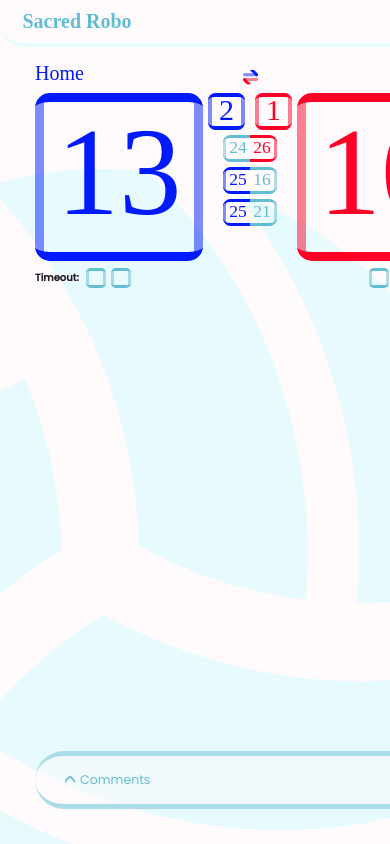
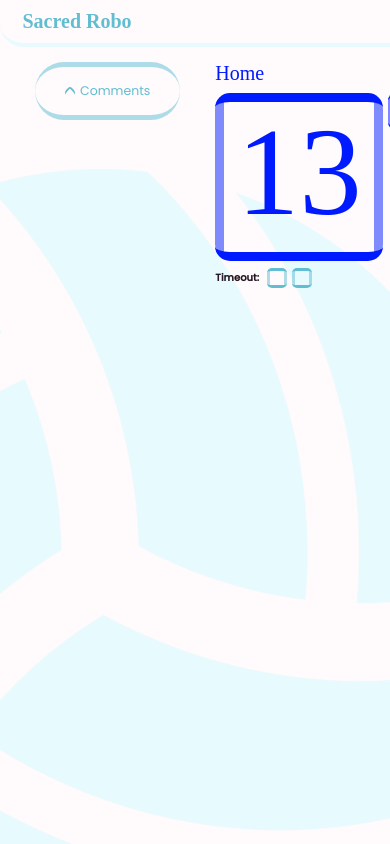
Before and after one commit to clestinepa/Sacred-Robo, a Svelte app: page / in a window 390 px wide. Shown: the top 844 px of the page. Built offline with nearby package versions, Linux system fonts and the light colour scheme; a web font is replaced by a local one.

Commit message:
essai responsive zone com + resize

```diff
--- a/public/global.css
+++ b/public/global.css
@@ -260,6 +260,24 @@ main::-webkit-scrollbar-thumb:hover {
 }
 /* ********* */
 
+/* Commentaires */
+.header_com {
+	display: flex;
+	justify-content: space-between;
+	align-items: center;
+}
+
+.title_subsection_com {
+	font-weight: semibold;
+}
+
+.date {
+	color: var(--font-clair);
+}
+/* ************ */
+
+
+
 /* Result responsive */
 /*Max witdh atteinte pour html de taille 1474px (min à 500px)*/
 :root {
@@ -273,7 +291,7 @@ main::-webkit-scrollbar-thumb:hover {
 }
 
 .game{
-	padding: max(3%, 10px) max(7%, 20px) max(7%, 20px) max(7%, 20px);
+	padding: max(3%, 10px) max(7%, 20px);
 }
 
 #result, #tm1, #tm2 {
@@ -387,6 +405,21 @@ main::-webkit-scrollbar-thumb:hover {
 	--2vw-reduit :  min(max(10px, calc(var(--vw-comments)*2)),20px);
 }
 
+#comments {
+	border-radius: 30px;
+	border : 5px solid var(--clair);
+	/* margin-top: min(max(25px,5vw),73px); */
+	padding : 15px 0;
+}
+
+#comments_scroll {
+	padding : 0 25px;
+	margin: 0 5px;
+	gap: 15px;
+}
+#comment_details {
+	gap: 30px;
+}
 
 .title_subsection_com, .detail_react_true, .detail_react_false {
 	font-size : min(max(15px, calc(var(--vw-comments)*3)),20px);
@@ -399,6 +432,10 @@ main::-webkit-scrollbar-thumb:hover {
 }
 .icon_react {
 	font-size: min(max(25px,5vw),40px);
+}
+
+.title_subsection_com {
+	margin-right: var(--2vw-reduit);
 }
 
 .zone_com {
@@ -420,14 +457,17 @@ main::-webkit-scrollbar-thumb:hover {
 .see, .detail_react_true, .detail_react_false {
 	gap:  var(--1vw-reduit);
 }
-#read {
+.date, #read {
     bottom: min(max(2px, calc(var(--vw-comments)*0.4)),3px);
 }
 .react {
 	gap: min(max(15px, calc(var(--vw-comments)*3)), 44px);
 }
 
-
+.down2, .up2 {
+	height:  var(--2vw-reduit);
+	width:  var(--2vw-reduit);
+}
 /* ******** ********** */
 
 /* Header responsive */
--- a/src/App.svelte
+++ b/src/App.svelte
@@ -41,7 +41,7 @@
 	import { liveQuery } 	from "dexie";
 	import { db } 			from "./db.js";
 	import {settings, switchOn, page} from './stores.js';
-	import {animScoreIncrement, startGame, handleKeyboardUp, handleKeyboardDown, dragoverComments, dropComments} from './Functions.svelte';
+	import {animScoreIncrement, startGame, handleKeyboardUp, handleKeyboardDown, dragoverComments, dropComments, dragstartResize} from './Functions.svelte';
 	import Contraintes 		from './Contraintes.svelte';
 
 	import Select_Preset 	from './Components/Settings/Select_Preset.svelte';
@@ -160,8 +160,26 @@
 	<Header_Game/>
 	{#if $read_score_db && $read_sets_score_db}
 	<main class="game" on:dragover={e => dragoverComments(e)} on:drop={e => dropComments(e)}>
-		<div id=com_zone1></div>
-		<div id=com_zone1_gap></div>
+		<div class=container_com_zone>
+			<div id=com_zone1>
+				{#if $read_comments_db}
+				<div id=comments>
+					<div id=comments_scroll>
+						<See text="Comments" details={-1}/>
+						<div id=comment_details>
+							{#if $read_comments_db.length == 0}
+								<div><span>There is no comments, for the moment</div>
+							{:else}
+								<Comments/>
+							{/if}
+						</div>
+					</div>
+				</div>
+				{/if}
+			</div>
+			<span draggable="true" class=resize_com_zone style='min-width : var(--1vw);' on:dragstart={dragstartResize}></span>
+		</div>
+		<div id=com_zone1_gap style='min-width : max(7%, 20px);'></div>
 		<div id=com_zone3>
 			<div id=result>
 				<div id=names_{$switchOn}>
@@ -214,25 +232,13 @@
 					</div>
 				</div>
 			</div>
-			<div id=testVW style='background:red;'></div>
-			<div id=testCalc style='background:blue;'></div>
-			{#if $read_comments_db}
-			<div id=comments>
-				<div id=comments_scroll>
-					<See text="Comments" details={-1}/>
-					<div id=comment_details>
-						{#if $read_comments_db.length == 0}
-							<div><span>There is no comments, for the moment</div>
-						{:else}
-							<Comments/>
-						{/if}
-					</div>
-				</div>
-			</div>
-			{/if}
+			<!-- ICIcom -->
 		</div>
 		<div id=com_zone2_gap></div>
-		<div id=com_zone2></div>
+		<div class=container_com_zone>
+			<span draggable="true" class=resize_com_zone></span>
+			<div id=com_zone2></div>
+		</div>
 	</main>
 	{#if ($read_score_db[0].winner==1? true : false) || ($read_score_db[1].winner==1? true : false)}
 		<Confetti/>
@@ -347,18 +353,6 @@ main {
 /* Global */
 .game{
 	display: flex;
-}
-
-#com_zone3 {
-	flex:1 0;
-	display: flex;
-	flex-direction: column;
-	justify-content: space-between;
-}
-
-#com_zone2, #com_zone1 {
-	display: flex;
-	flex-direction: column;
 }
 
 #result {
@@ -484,14 +478,30 @@ main {
 /* ****** */
 
 /* COMMENTS */
+.container_com_zone {
+	display: flex;
+}
+
+#com_zone3 {
+	flex:1 0;
+	display: flex;
+	flex-direction: column;
+	justify-content: space-between;
+}
+
+#com_zone1, #com_zone2 {
+	display: flex;
+	flex-direction: column;
+}
+
+.resize_com_zone {
+	cursor:col-resize;
+}
+
 #comments {
 	background: var(--bg-transparent);
-	border-radius: 30px;
-	border : 5px solid var(--clair);
 	border-left : none;
 	border-right : none;
-	margin-top: min(max(25px,5vw),73px);
-	padding : 15px 0;
 
 	display: flex;
 
@@ -500,21 +510,16 @@ main {
 }
 
 #comments_scroll {
-	padding : 0 25px;
-	margin: 0 5px;
-
 	overflow-y : overlay;
 
 	display: flex;
 	flex-direction: column;
-	gap: 15px;
 }
 
 #comment_details {
 	display: none;
 	/* display: flex; */
 	flex-direction: column;
-	gap: 30px;
 }
 /* ******** */
 
--- a/src/Components/Comments/Comments.svelte
+++ b/src/Components/Comments/Comments.svelte
@@ -43,6 +43,7 @@
         <div class=zone_com>
             <Content_Com com={com}/>
             <div class=footer_com>
+                <React com={com}/>
                 {#if com.responses.length==0}
                     <div>{com.responses}</div>
                 {:else if com.responses.length==1}
@@ -50,7 +51,6 @@
                 {:else}
                     <See text={"Show the " + com.responses.length + " responses"} details={com.id}/>
                 {/if}
-                <React com={com}/>
             </div>
             <div class=reponse_details>
                 <Reponses com={com}/>
@@ -65,20 +65,6 @@
         border-bottom: 1px solid var(--clair);
     }
 
-    .header_com {
-        display: flex;
-        justify-content: space-between;
-        align-items: end;
-    }
-
-    .title_subsection_com {
-        font-weight: semibold;
-    }
-
-    .date {
-        color: var(--font-clair);
-    }
-
     .zone_com {
         display: flex;
         flex-direction: column;
@@ -88,6 +74,8 @@
         display: flex;
         justify-content: space-between;
         align-items: center;
+        flex-flow: row wrap;
+        flex-direction: row-reverse;
 
         color : var(--normal);
         border-color : var(--clair);
@@ -98,7 +86,4 @@
         flex-direction: column;
     }
 
-
-
-
 </style>
--- a/src/Components/Comments/React.svelte
+++ b/src/Components/Comments/React.svelte
@@ -41,8 +41,8 @@
 </script>
 
 <div class=react>
-    <div class=detail_{select_applause} on:click={applause}>
-        <div class=icon>👏</div>
+    <div class=detail_react_{select_applause} on:click={applause}>
+        <div class=icon_react>👏</div>
         <div class=nb>{com.nb_applaus}</div>
     </div>
     <div class=detail_react_{select_sad} on:click={sad}>
--- a/src/Components/Comments/Reponses.svelte
+++ b/src/Components/Comments/Reponses.svelte
@@ -20,18 +20,4 @@
     .reponse {
         border-left: 1px solid var(--clair);
     }
-
-    .header_com {
-        display: flex;
-        justify-content: space-between;
-        align-items: end;
-    }
-
-    .title_subsection_com {
-        font-weight: semibold;
-    }
-
-    .date {
-        color: var(--font-clair);
-    }
 </style>
--- a/src/Components/Comments/See.svelte
+++ b/src/Components/Comments/See.svelte
@@ -32,6 +32,9 @@
         if (details == -1) {
             details_element.style.display = (visible ? 'flex' :  'none');
             autre_element.style.minHeight = (visible ? '200px' :  '0px');
+            autre_element.style.minWidth = (visible ? '250px' :  '0px');
+            autre_element.style.maxWidth = (visible ? '1000px' :  '0px');
+
             transition = (visible ? "0.25em" :  "-0.25em") ;
         } else {
             text = (visible ? text.replace("Show", "Hide") : text.replace("Hide", "Show"));
--- a/src/Components/Fleche.svelte
+++ b/src/Components/Fleche.svelte
@@ -18,8 +18,6 @@
 	}
 
 	.down2, .up2 {
-        height: min(max(10px,2vw),20px);
-        width: min(max(10px,2vw),20px);
         display: flex;
         align-items: center;
 	}
--- a/src/Contraintes.svelte
+++ b/src/Contraintes.svelte
@@ -76,11 +76,10 @@
                 padding_body = body.offsetWidth - com_zone1.offsetWidth - com_zone1_gap.offsetWidth - com_zone2.offsetWidth - com_zone2_gap.offsetWidth - com_zone3.offsetWidth;
                 let val_result = (padding_body + result.offsetWidth) * 0.01;
                 document.documentElement.style.setProperty('--vw-result', val_result + 'px');
-                let val_comments = (padding_body + com_zone1.offsetWidth) * 0.01;
+                let val_comments = (com_zone1.offsetWidth) * 0.01;
                 document.documentElement.style.setProperty('--vw-comments', val_comments + 'px');
-
-            }, 0);
-        }, 500);
+            }, 100);
+        }, 1000);
     });
 
 </script>
--- a/src/Functions.svelte
+++ b/src/Functions.svelte
@@ -84,7 +84,10 @@
 
     let see, com, comment_details, com_zone;
     let open = false;
+    let target_action;
     export function dragstartComments(event) {
+        target_action = "com";
+
         com = document.getElementById('comments');
         comment_details = document.getElementById('comment_details');
         see = event.currentTarget;
@@ -112,29 +115,48 @@
         }
     }
 
+    export function dragstartResize() {
+        target_action = "resize";
+
+        com = document.getElementById('comments');
+
+        console.log("resive");
+    }
+
+
     export function dragoverComments(event) {
         event.preventDefault();
+        if (target_action == "com") {
             let x = event.clientX - 94;
             let y = event.clientY - 33.5;
             com.style.left = x + 'px';
             com.style.top = y + 'px';
+        } else if (target_action == "resize") {
+            let width = Math.min((event.clientX - com.offsetLeft), 1000);
+            console.log(width);
+            com.style.maxWidth = width + 'px';
+
+        console.log("resive");
+        }
+
     }
 
     export function dropComments(event) {
         event.preventDefault();
 
+        if (target_action == "com") {
             if (event.clientX < event.currentTarget.offsetWidth*0.07) {
                 console.log("zone1");
                 com_zone = document.getElementById("com_zone1");
                 document.getElementById("com_zone1_gap").style.minWidth = 'max(7%, 20px)';
                 document.getElementById("com_zone2_gap").style.minWidth = '0';
-            com.style.maxWidth = '200px';
+                com.style.maxWidth = '250px';
             } else if (event.clientX > event.currentTarget.offsetWidth*0.93) {
                 console.log("zone2");
                 com_zone = document.getElementById("com_zone2");
                 document.getElementById("com_zone1_gap").style.minWidth = '0';
                 document.getElementById("com_zone2_gap").style.minWidth = 'max(7%, 20px)';
-            com.style.maxWidth = '200px';
+                com.style.maxWidth = '250px';
             } else if (event.clientY > event.currentTarget.offsetHeight*0.93) {
                 console.log("zone3");
                 com_zone = document.getElementById("com_zone3");
@@ -156,6 +178,11 @@
                 comment_details.style.display = 'flex';
                 com.style.minHeight = '200px';
             }
+        } else if (target_action == "resize") {
+        console.log("resive");
+
+        }
+
     }
 
 
```
Lines whose indentation alone changed are shown as unchanged.
